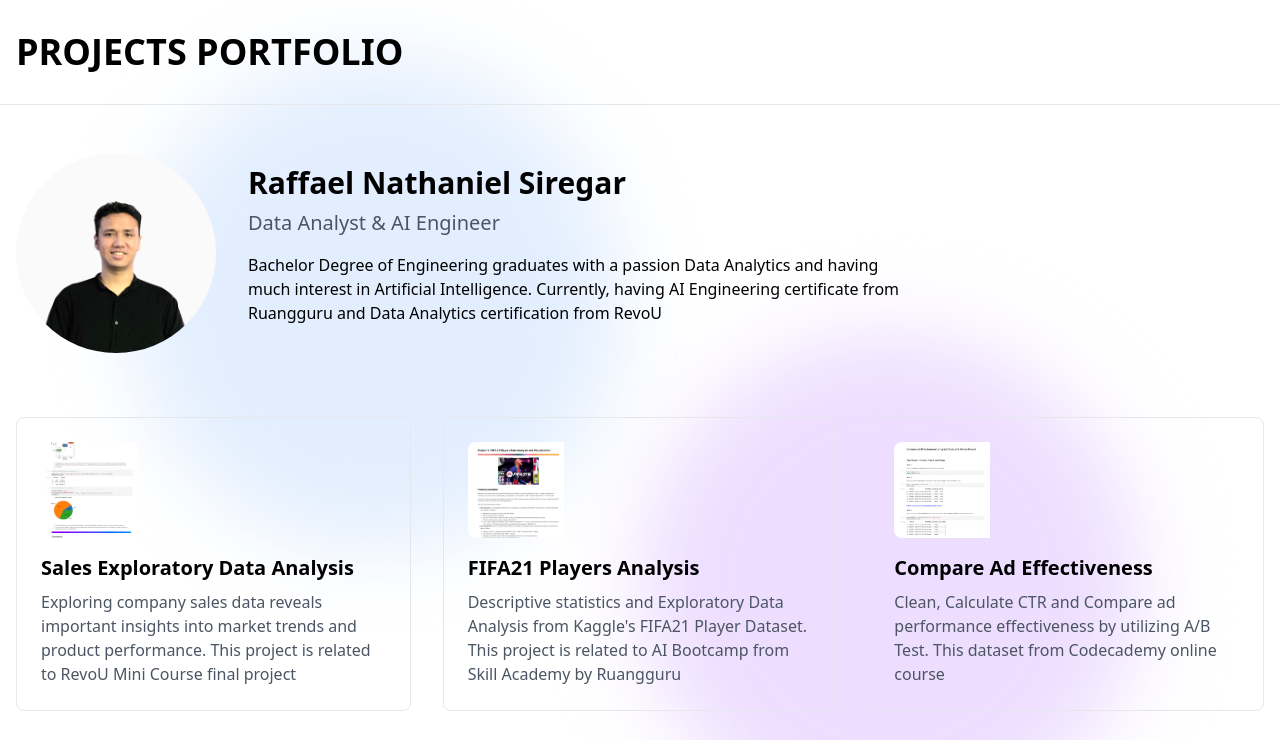
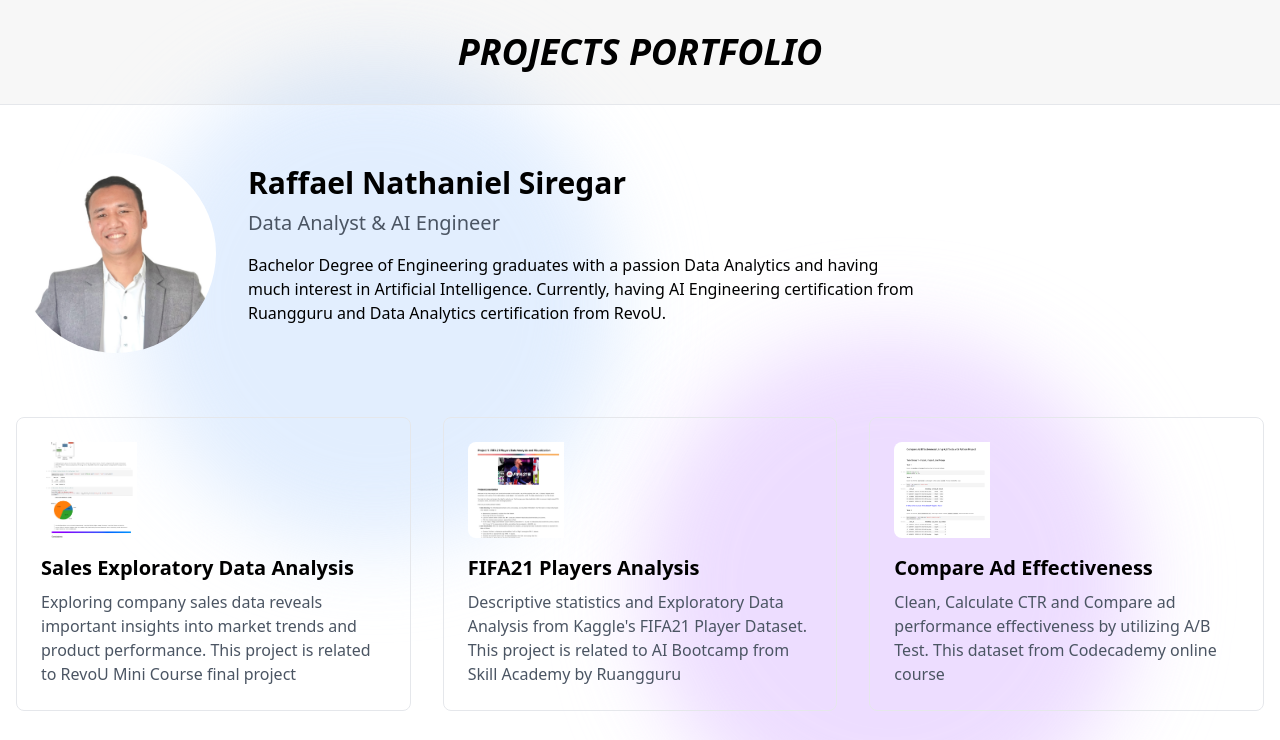
Before and after one commit to raffaelsiregar/projects-portfolio, a plain HTML site: page index.html in a window 1280 px wide. Shown: the top 740 px of the page. Drawn offline with nearby package versions, Linux system fonts and the light colour scheme.

Commit message:
minor updates

```diff
--- a/index.html
+++ b/index.html
@@ -17,20 +17,20 @@
         </div>
 
         <div class="relative z-10">
-            <header class="border-b border-gray-200 py-8">
+            <header class="border-b border-gray-200 py-8" style="background-color:rgba(5, 5, 5, 0.03)">
                 <div class="container mx-auto px-4">
-                    <h1 class="text-4xl font-bold">PROJECTS PORTFOLIO</h1>
+                    <i><h1 style="text-align: center;" class="text-4xl font-bold">PROJECTS PORTFOLIO</h1></i>
                 </div>
             </header>
             <main class="container mx-auto px-4 py-12">
                 <section class="mb-16 flex flex-col items-center text-center md:flex-row md:text-left">
-                    <img src="asset/profile.png" alt="Profile Picture" width="200" height="200" class="mb-4 rounded-full md:mb-0 md:mr-8">
+                    <img src="asset/profile.jpg" alt="Profile Picture" width="200" height="200" class="mb-4 rounded-full md:mb-0 md:mr-8">
                     <div>
                         <h2 class="mb-2 text-3xl font-bold">Raffael Nathaniel Siregar</h2>
                         <p class="mb-4 text-xl text-gray-600">Data Analyst & AI Engineer</p>
                         <p class="mb-4 max-w-2xl">
                             Bachelor Degree of Engineering graduates with a passion Data Analytics and having much interest in Artificial Intelligence. Currently,
-                            having AI Engineering certificate from Ruangguru and Data Analytics certification from RevoU
+                            having AI Engineering certification from Ruangguru and Data Analytics certification from RevoU.
                         </p>
                         <div class="flex justify-center space-x-4 md:justify-start">
                             <a href="https://github.com/raffaelsiregar" class="text-gray-600 hover:text-black transition-colors duration-200">
```
Also changed, not shown: asset/profile.jpg (added), asset/profile.png (deleted), 1 other file.
